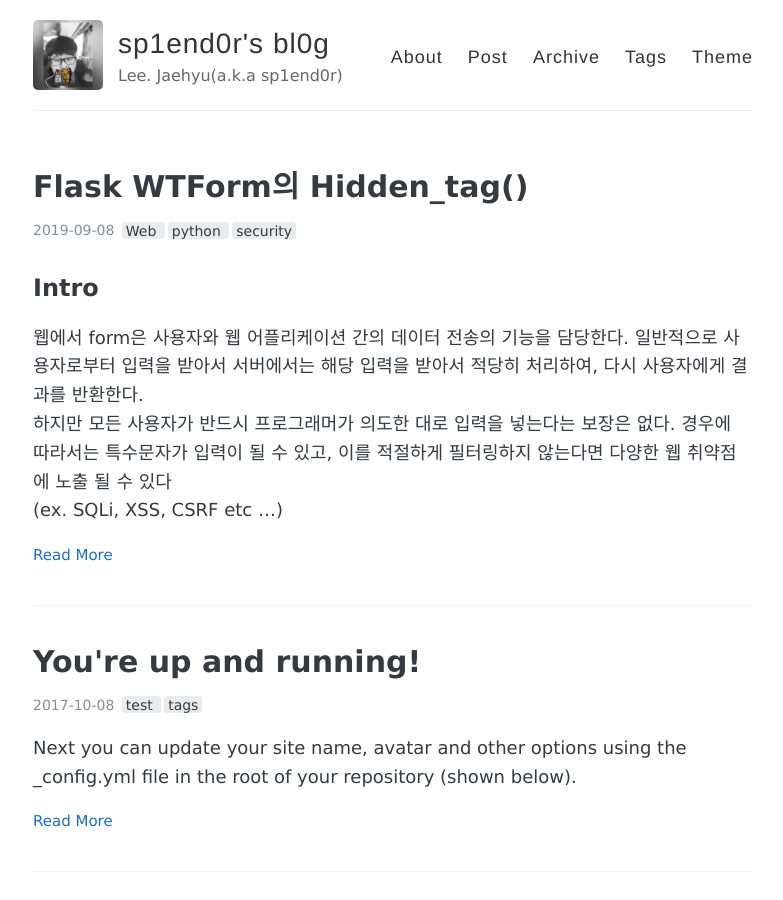
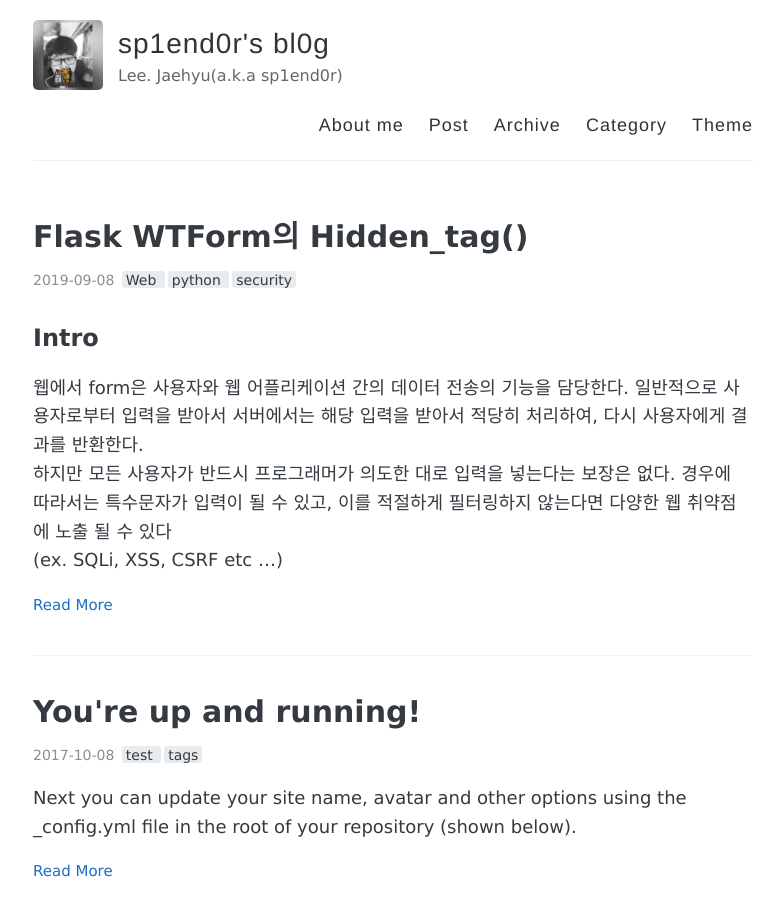
Before and after one commit to sp1end0r/sp1end0r.github.io, a Jekyll site: the page built from index.html, in a window 1280 px wide and 900 px high. Shown: the whole window, without its empty margins (247-1030 px from the left). Built offline with Jekyll 4.4.1, drawn with Linux system fonts in a browser that asks for light colours; the list of posts is cut into pages by our own code.

Commit message:
Update _config.yml

```diff
--- a/_config.yml
+++ b/_config.yml
@@ -19,13 +19,13 @@ avatar: /images/profile.jpg
 # and URL Link(e.g. 'Theme' tab below) tabs. If you don't need one, just delete
 # it from the list(Delete '- name: ' and 'url: ', too!)
 navigation:
-  - name: About
+  - name: About me
     url: /about
   - name: Post
     url: /
   - name: Archive
     url: /archive
-  - name: Tags
+  - name: Category
     url: /tags
   - name: Theme
     url: https://github.com/AWEEKJ/kiko-now
```
